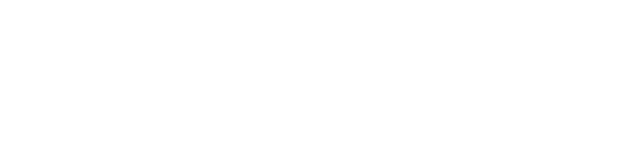
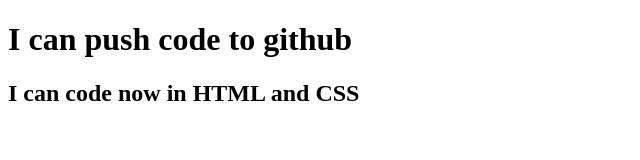
Before and after one commit to ummelaboni/my-second-repo, a plain HTML site: page index.html in a window 1280 px wide. Shown: the whole page, without its empty margins (0-640 px from the left). Drawn offline with Linux system fonts and the light colour scheme.

Commit message:
added header

```diff
--- a/index.html
+++ b/index.html
@@ -7,6 +7,7 @@
     <title>My second github repo</title>
 </head>
 <body>
-
+    <h1>I can push code to github</h1>
+    <h2>I can code now in HTML and CSS</h2>
 </body>
 </html>
```
